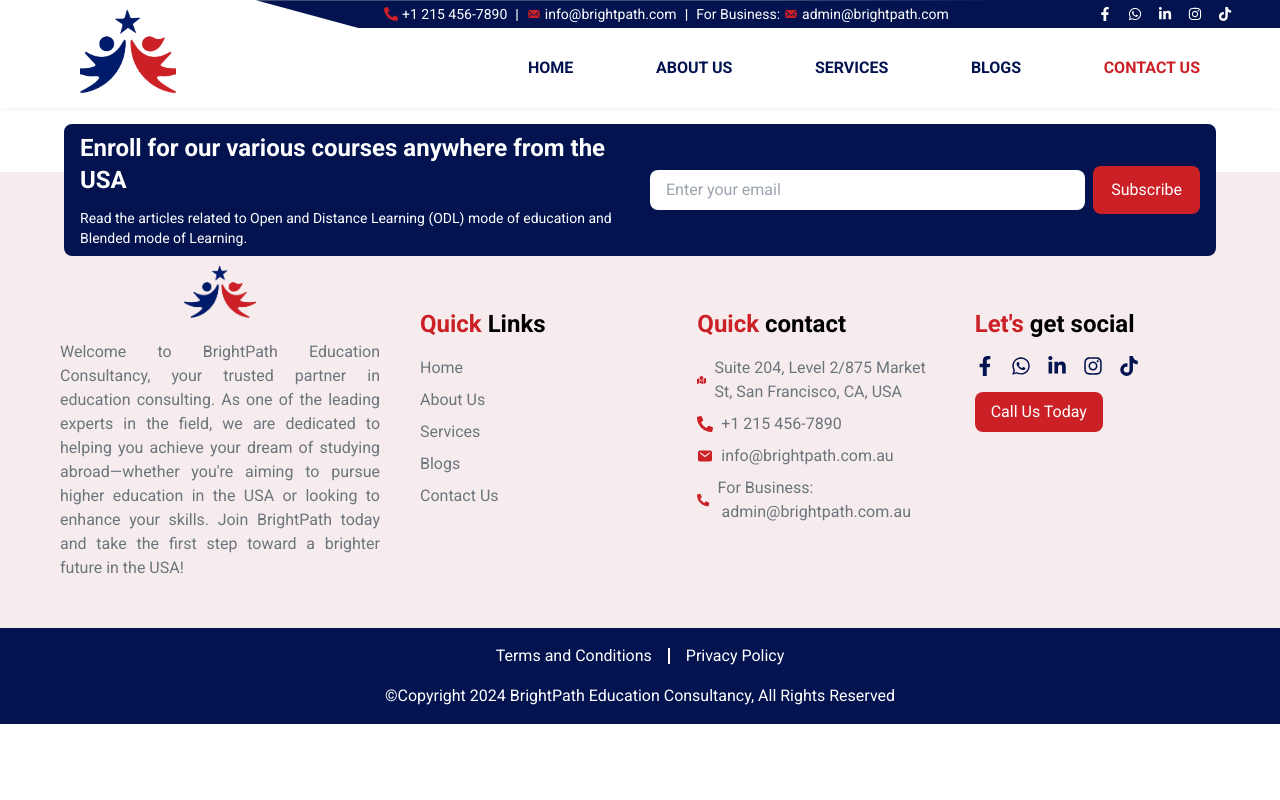
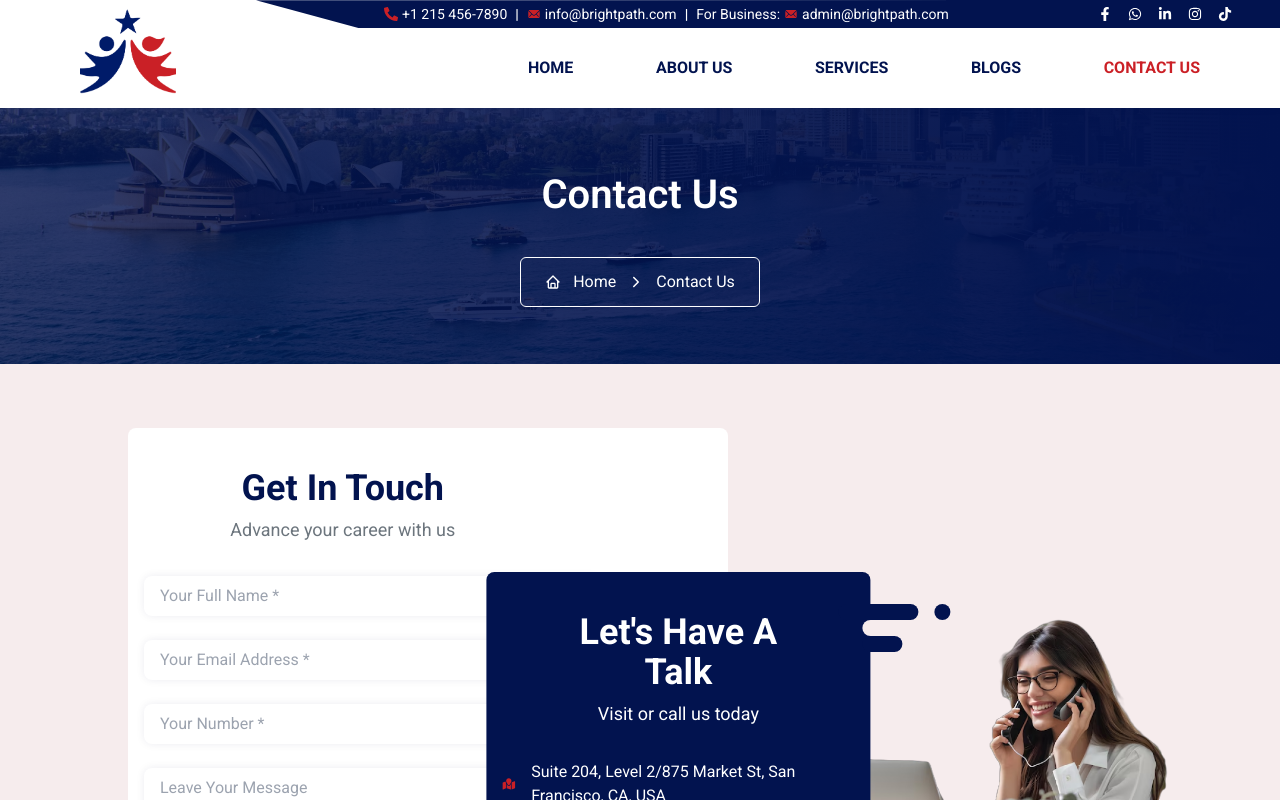
Before and after one commit to pracreeti/BrightPath-Education, a React (Vite) app: page /contact in a window 1280 px wide. Shown: the top 800 px of the page. Built offline with nearby package versions, Linux system fonts and the light colour scheme; what tailwindcss-motion would draw is missing.

Commit message:
Added contact us page.

```diff
--- a/src/App.jsx
+++ b/src/App.jsx
@@ -4,6 +4,7 @@
 import ScrollToTop from "./components/ScrollToTop";
 import Footer from "./components/Footer";
 import About from "./pages/About";
+import Contact from "./pages/Contact";
 
 function App() {
   return (
@@ -13,6 +14,7 @@
       <Routes>
         <Route path="/" element={<Main />} />
         <Route path="/about" element={<About />} />
+        <Route path="/contact" element={<Contact />} />
       </Routes>
       <Footer />
     </>
--- a/src/constant/index.js
+++ b/src/constant/index.js
@@ -27,8 +27,8 @@
 export const contactInfo = {
     location: 'Suite 204, Level 2/875 Market St, San Francisco, CA, USA',
     number: '+1 215 456-7890',
-    mail: 'info@brightpath.com.au',
-    businessMail: 'admin@brightpath.com.au'
+    mail: 'info@brightpath.com',
+    businessMail: 'admin@brightpath.com'
 }
 
 export const socialMedia = [
--- /dev/null
+++ b/src/pages/Contact.jsx
@@ -0,0 +1,11 @@
+import PageHeader from "../components/PageHeader";
+import Contact from "../components/Contact";
+
+export default function ContactPage() {
+  return (
+    <main className="w-full h-max overflow-hidden">
+      <PageHeader link="/contact" title="Contact Us" />
+      <Contact />
+    </main>
+  );
+}
```
